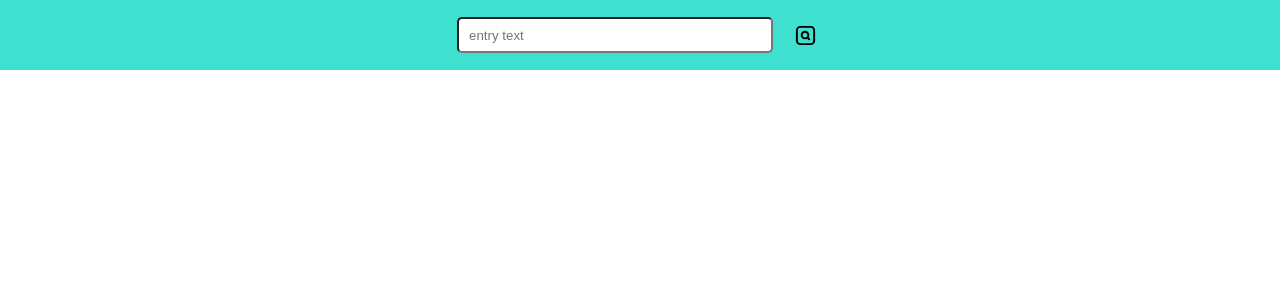
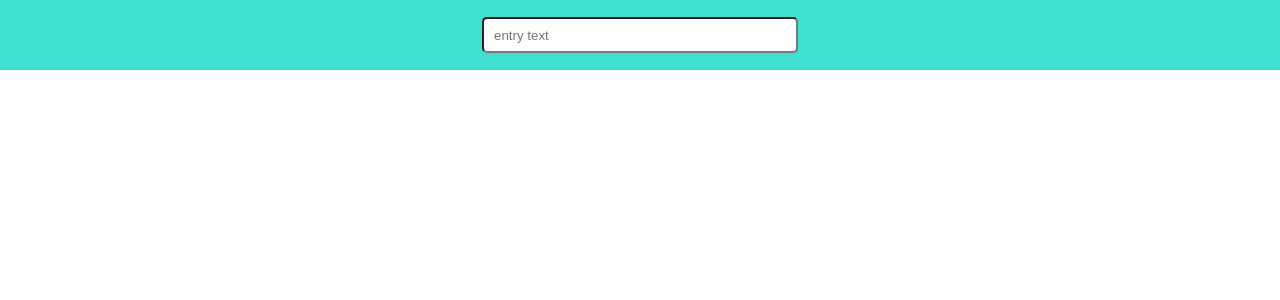
Before and after one commit to turus090/goit-react-hw-03-image-finder, a React (Create React App) app: page / in a window 1280 px wide. Shown: the top 300 px of the page. Built offline with nearby package versions, Linux system fonts and the light colour scheme.

Commit message:
fixed App

```diff
--- a/src/api/api.js
+++ b/src/api/api.js
@@ -2,9 +2,9 @@ import axios from "axios";
 const apiKey = '36205936-cd8fb584a14544fbe3836796c';
 const baseUrl = 'https://pixabay.com/api/';
 
-const getImages = async (searchText, countOnPage, page) => {
+const getImages = async (searchText, page) => {
     const response = await axios.get(
-      `${baseUrl}/?q=${searchText}&key=${apiKey}&image_type=photo&orientation=horizontal&per_page=${countOnPage}&page=${page}`
+      `${baseUrl}/?q=${searchText}&key=${apiKey}&image_type=photo&orientation=horizontal&per_page=${12}&page=${page}`
     )
    return response.data
     }
--- a/src/components/App.jsx
+++ b/src/components/App.jsx
@@ -16,19 +16,24 @@ export class App extends Component {
     modalOpen: false,
     imgModal: null,
     isLoading: false,
-    showImg: false
+    moreBtn: false
   };
 
 
   componentDidUpdate = async (prevProps,prevState) => {
     if (prevState.searchText !== this.state.searchText || prevState.page !== this.state.page){
+      this.setState(()=>({
+        isLoading: true
+      }))
       try{
-          const data = await getImages(prevState.searchText, prevState.countOnPage, prevState.page)
+          const data = await getImages(prevState.searchText, prevState.page)
+        console.log(data)
           this.setState(prevState=>({
             images: [
               ...prevState.images,
               ...data.hits
-            ]
+            ],
+            moreBtn: this.state.page < Math.ceil(data.totalHits/12)
           }))
 
       } catch (e) {
@@ -43,27 +48,22 @@ export class App extends Component {
   }
    updateSearch = newSearch => {
 
-    this.setState(prevState=>({
+    this.setState(()=>({
       searchText: newSearch,
-      images: newSearch.length === 0 ? [] : prevState.images,
+      images:  [],
       isLoading: false,
       showImg: false
     }))
-  };
-   searchAPI = async () => {
-   this.setState(prevState=>({
-      showImg: true
-    }))
-  };
+  }
    handleOpenModal = img => {
-    this.setState(prevState=>({
+    this.setState(()=>({
       imgModal: img,
       modalOpen: true
     }))
 
   };
    handleCloseModal = () => {
-    this.setState(prevState=>({
+    this.setState(()=>({
       imgModal: null,
       modalOpen: false
     }))
@@ -72,7 +72,6 @@ export class App extends Component {
    handleLoadMore = () => {
       this.setState(prevState=>({
         page:prevState.page+1,
-        isLoading: true
     }))
     }
   render() {
@@ -80,16 +79,16 @@ export class App extends Component {
     return (
       <div>
         {this.state.isLoading && <Loader/>}
-        <Searchbar updateSearch={this.updateSearch} searchAPI={this.searchAPI} />
-        {this.state.showImg ? (
+        <Searchbar updateSearch={this.updateSearch} />
+        {this.state.images.length ? (
           <ImageGallery
             handleOpenModal={this.handleOpenModal}
             imagesStore={this.state.images}
           />
         ) : null}
-        {this.state.images.length !== 0 ? (
+        {this.state.moreBtn && (
           <Button handleLoadMore={this.handleLoadMore} />
-        ) : null}
+        ) }
         {this.state.modalOpen && (
           <Modal
             imgModal={this.state.imgModal}
--- a/src/components/modal/Modal.jsx
+++ b/src/components/modal/Modal.jsx
@@ -1,22 +1,30 @@
 import propTypes from 'prop-types';
 import s from './modal.module.css';
-import { Component } from 'react';
+import { Component, createRef } from 'react';
 
 class Modal extends Component{
+  modalRef = createRef()
   handleClose = (e) =>{
     if (e.code === 'Escape') {
       this.props.handleCloseModal();
     }
   }
+  handleCloseClick = (e) =>{
+   if (e.target === e.currentTarget) {
+      this.props.handleCloseModal();
+   }
+  }
   componentDidMount(){
   window.addEventListener("keydown",this.handleClose)
+  this.modalRef.current.addEventListener("click",this.handleCloseClick)
   }
   componentWillUnmount(){
     window.removeEventListener("keydown", this.handleClose)
+    this.modalRef.current.removeEventListener("click", this.handleCloseClick)
   }
   render(){
     return (
-      <div  className={s.modalContainer}>
+      <div ref={this.modalRef} className={s.modalContainer}>
         <img className={s.modalImg} src={this.props.imgModal} alt="modal" />
       </div>
     )
--- a/src/components/searchbar/Searchbar.jsx
+++ b/src/components/searchbar/Searchbar.jsx
@@ -12,35 +12,6 @@ const Searchbar = ({updateSearch, searchAPI}) => {
             updateSearch(e.target.value);
           }}
         />
-        <button onClick={searchAPI} className={s.searchBtn}>
-          <svg
-            className={s.icon}
-            viewBox="0 0 24 24"
-            fill="none"
-            xmlns="http://www.w3.org/2000/svg"
-          >
-            <g id="SVGRepo_bgCarrier" strokeWidth="0"></g>
-            <g
-              id="SVGRepo_tracerCarrier"
-              strokeLinecap="round"
-              strokeLinejoin="round"
-            ></g>
-            <g id="SVGRepo_iconCarrier">
-              {' '}
-              <path
-                d="M17.5556 3C19.4579 3 21 4.54213 21 6.44444V17.5556C21 19.4579 19.4579 21 17.5556 21H6.44444C4.54213 21 3 19.4579 3 17.5556V6.44444C3 4.54213 4.54213 3 6.44444 3H17.5556Z"
-                stroke="#000000"
-                strokeWidth="2"
-              ></path>{' '}
-              <path
-                fillRule="evenodd"
-                clipRule="evenodd"
-                d="M11.5067 7.01392C9.02527 7.01392 7.01367 9.02551 7.01367 11.5069C7.01367 13.9884 9.02527 16 11.5067 16C12.3853 16 13.205 15.7478 13.8973 15.3119L15.1658 16.5803C15.5563 16.9709 16.1895 16.9709 16.58 16.5803C16.9705 16.1898 16.9705 15.5566 16.58 15.1661L15.3116 13.8977C15.7475 13.2053 15.9997 12.3856 15.9997 11.5069C15.9997 9.02551 13.9881 7.01392 11.5067 7.01392ZM9.01367 11.5069C9.01367 10.1301 10.1298 9.01392 11.5067 9.01392C12.8836 9.01392 13.9997 10.1301 13.9997 11.5069C13.9997 12.8838 12.8836 14 11.5067 14C10.1298 14 9.01367 12.8838 9.01367 11.5069Z"
-                fill="#000000"
-              ></path>{' '}
-            </g>
-          </svg>
-        </button>
       </div>
     </header>
   );
```
Also changed, not shown: 1 other file (tests, documents, lock files or other folders).
